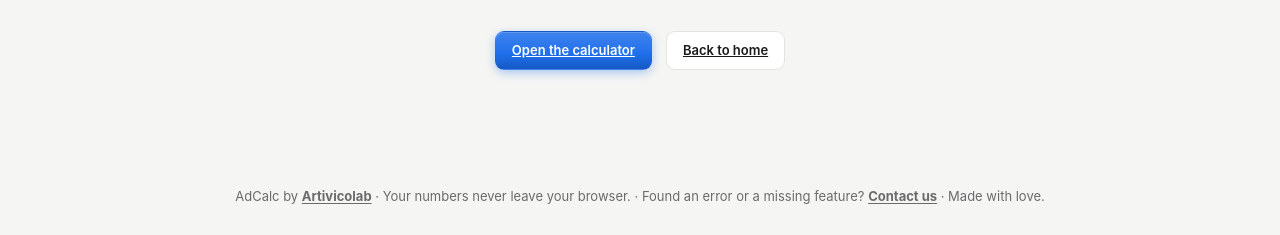
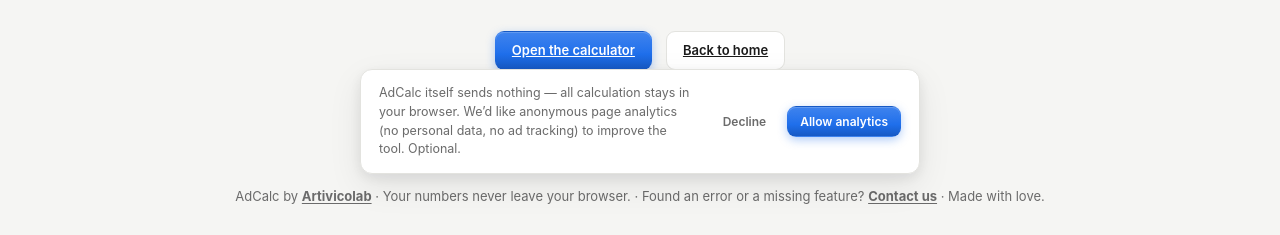
Before and after one commit to adcalc-pri/AdCalc, a website: page 404.html in a window 1280 px wide. Shown: the part 612-847 px from the top of the page. Drawn offline with Linux system fonts and the light colour scheme.

Commit message:
Add SEO/structured data, consent-gated GA4, robots/sitemap, fix Northbeam pricing
Co-Authored-By: Claude Opus 4.7 <noreply@anthropic.com>

```diff
--- a/404.html
+++ b/404.html
@@ -2,6 +2,15 @@
 <html lang="en">
 <head>
 <meta charset="UTF-8">
+<!-- Consent Mode v2 — analytics denied until explicit opt-in (privacy-first) -->
+<script>
+window.dataLayer=window.dataLayer||[];function gtag(){dataLayer.push(arguments);}window.gtag=gtag;
+gtag('consent','default',{ad_storage:'denied',ad_user_data:'denied',ad_personalization:'denied',analytics_storage:'denied',wait_for_update:500});
+try{if(localStorage.getItem('adcalc_consent')==='granted'&&!(navigator.doNotTrack==='1'||window.doNotTrack==='1'||navigator.globalPrivacyControl===true))gtag('consent','update',{analytics_storage:'granted'});}catch(e){}
+gtag('js',new Date());gtag('config','G-ETCBJWFTDX',{anonymize_ip:true});
+</script>
+<script async src="https://www.googletagmanager.com/gtag/js?id=G-ETCBJWFTDX"></script>
+<script defer src="js/consent.js"></script>
 <meta name="viewport" content="width=device-width, initial-scale=1">
 <title>404 — Page not found · AdCalc</title>
 <meta name="description" content="That page doesn't exist. AdCalc is a free, offline-first ad profit simulator — your numbers never leave your browser.">
--- a/css/style.css
+++ b/css/style.css
@@ -357,6 +357,17 @@ label{display:block;font-size:13px;font-weight:600;color:var(--ink)}
 /* Footer sits on --bg, so it uses --on-bg (legible on every field, incl.
    Pop/Riso's saturated backgrounds). Links read via weight + underline
    rather than a hue that may not contrast with the field. */
+/* Consent opt-in banner (theme-aware, above the sticky bar) */
+.consent{position:fixed;left:50%;bottom:14px;transform:translateX(-50%);
+  z-index:90;width:min(560px,calc(100vw - 24px));
+  display:flex;align-items:center;gap:16px;flex-wrap:wrap;
+  background:var(--card);color:var(--ink);border:1px solid var(--line);
+  border-radius:12px;box-shadow:var(--shadow-lg);padding:14px 18px}
+.consent p{font-size:12.5px;line-height:1.5;margin:0;flex:1 1 240px;
+  color:var(--muted)}
+.consent-btns{display:flex;gap:8px;flex:0 0 auto}
+@media print{.consent{display:none!important}}
+
 .foot{text-align:center;padding:26px;font-size:13px;color:var(--on-bg);
   line-height:1.9}
 .foot a{color:var(--on-bg);text-decoration:underline;
--- /dev/null
+++ b/js/consent.js
@@ -0,0 +1,51 @@
+// Consent banner for the (consent-gated) Google tag. Analytics is denied by
+// default via Consent Mode v2 (set inline in <head> before gtag loads); this
+// only renders the opt-in UI and flips analytics_storage on accept.
+//
+// NOTE: nothing about the user's calculator inputs is ever sent — there are
+// no custom gtag events anywhere in the app, only anonymous pageviews, and
+// only after explicit consent. This keeps the "nothing leaves your browser"
+// promise intact for the actual data; the tracker itself is opt-in.
+(function () {
+  var KEY = 'adcalc_consent';
+  var saved = null;
+  try { saved = localStorage.getItem(KEY); } catch (e) { /* storage blocked */ }
+
+  var dnt = navigator.doNotTrack === '1' || window.doNotTrack === '1'
+    || navigator.globalPrivacyControl === true;
+
+  // Already decided, or the browser signalled "do not track" → no banner.
+  if (saved === 'granted' || saved === 'denied' || (dnt && !saved)) return;
+
+  function decide(grant) {
+    try { localStorage.setItem(KEY, grant ? 'granted' : 'denied'); } catch (e) {}
+    if (grant && typeof window.gtag === 'function') {
+      window.gtag('consent', 'update', { analytics_storage: 'granted' });
+    }
+    var b = document.getElementById('consentBar');
+    if (b) b.remove();
+  }
+
+  function render() {
+    if (document.getElementById('consentBar')) return;
+    var bar = document.createElement('div');
+    bar.id = 'consentBar';
+    bar.className = 'consent';
+    bar.setAttribute('role', 'dialog');
+    bar.setAttribute('aria-label', 'Analytics consent');
+    bar.innerHTML =
+      '<p>AdCalc itself sends nothing — all calculation stays in your '
+      + 'browser. We’d like anonymous page analytics (no personal data, '
+      + 'no ad tracking) to improve the tool. Optional.</p>'
+      + '<div class="consent-btns">'
+      + '<button type="button" class="btn btn-tertiary btn-sm" id="consentNo">Decline</button>'
+      + '<button type="button" class="btn btn-primary btn-sm" id="consentYes">Allow analytics</button>'
+      + '</div>';
+    document.body.appendChild(bar);
+    document.getElementById('consentYes').addEventListener('click', function () { decide(true); });
+    document.getElementById('consentNo').addEventListener('click', function () { decide(false); });
+  }
+
+  if (document.body) render();
+  else addEventListener('DOMContentLoaded', render);
+})();
```
Also changed, not shown: home.html (+9 -0 lines), index.html (+9 -0 lines).
